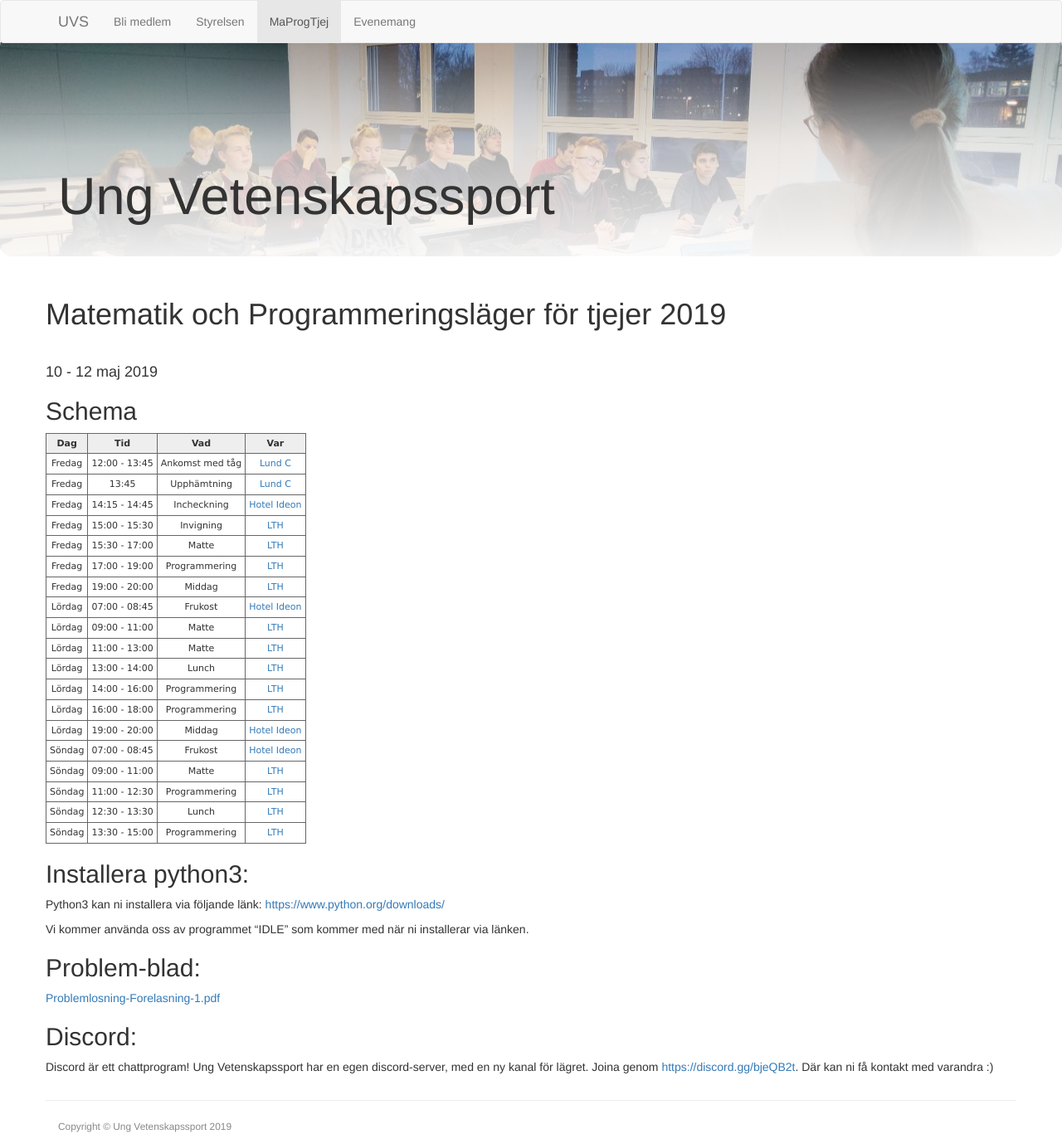
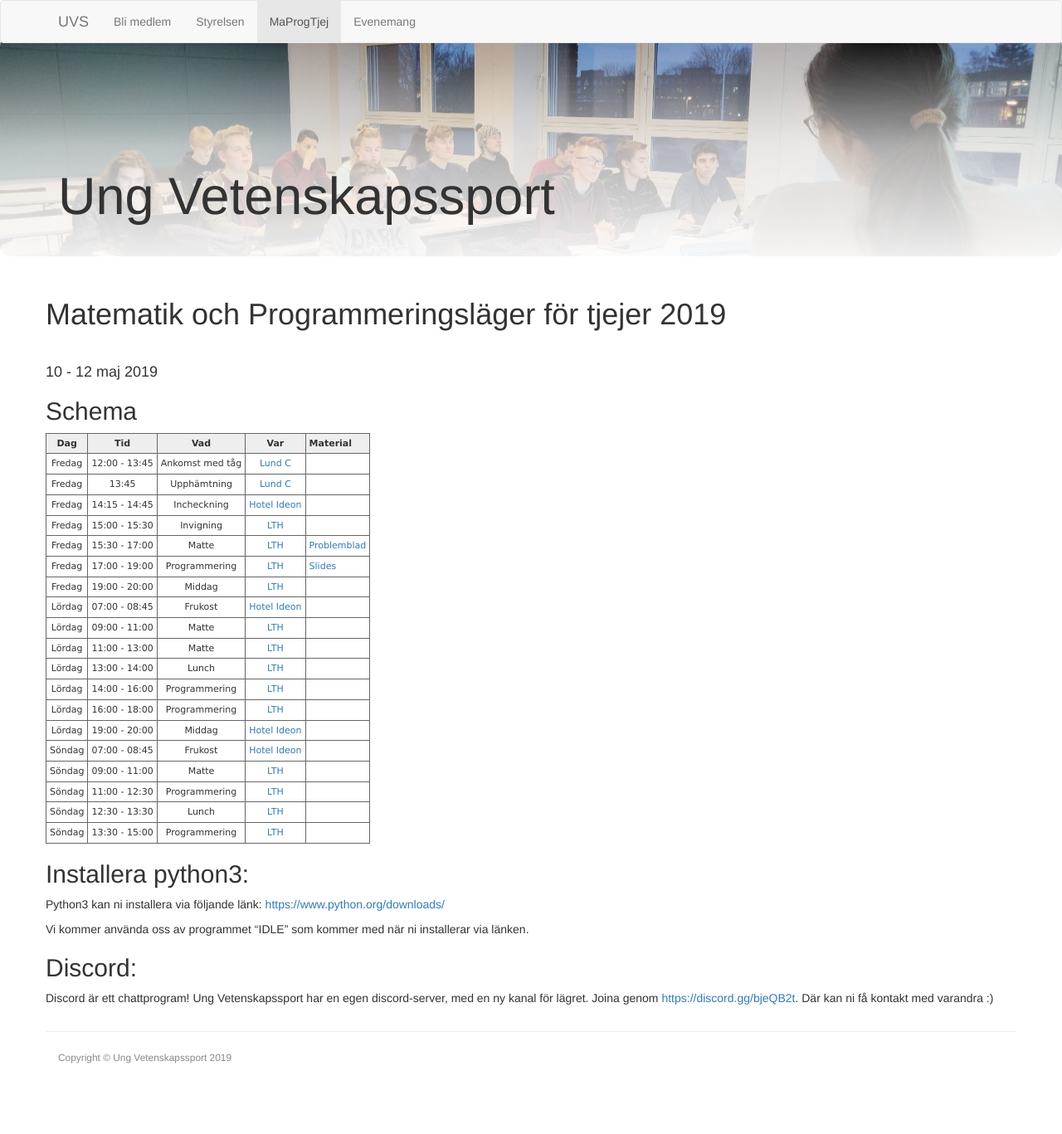
Before and after one commit to ungvetenskapssport/ungvetenskapssport.github.io, a Jekyll site: the page built from events/maprogtjej19.md, in a window 1280 px wide. Shown: the whole page at 83% size. Built offline with Jekyll 4.4.1, drawn with Linux system fonts in a browser that asks for light colours; nearby versions of some CDN libraries; after the commit the page ends 1284 px from its top, so only the background shows below that.

Commit message:
add link to slides

```diff
--- a/events/maprogtjej19.md
+++ b/events/maprogtjej19.md
@@ -8,27 +8,27 @@ title: "Matematik och Programmeringsläger för tjejer 2019"
 
 ## Schema
 
-| Dag        | Tid       | Vad   | Var     |
+| Dag        | Tid       | Vad   | Var     | Material |
 |:----------:|:----------:|:------:|:--------:|
 | Fredag     | 12:00 - 13:45 | Ankomst med tåg | [Lund C](https://goo.gl/maps/e2wLFsP6aU9Vwi2y9) |
 | Fredag     | 13:45         | Upphämtning | [Lund C](https://goo.gl/maps/e2wLFsP6aU9Vwi2y9) |
 | Fredag     | 14:15 - 14:45 | Incheckning | [Hotel Ideon](https://goo.gl/maps/dWF3aWSMbTYYaRqYA) |
 | Fredag     | 15:00 - 15:30 | Invigning | [LTH](https://goo.gl/maps/xfdAj8oKQwieeJtTA) |
-| Fredag     | 15:30 - 17:00 | Matte | [LTH](https://goo.gl/maps/xfdAj8oKQwieeJtTA) |
-| Fredag     | 17:00 - 19:00 | Programmering | [LTH](https://goo.gl/maps/xfdAj8oKQwieeJtTA) |
-| Fredag     | 19:00 - 20:00 | Middag | [LTH](https://goo.gl/maps/xfdAj8oKQwieeJtTA) |
-| Lördag     | 07:00 - 08:45 | Frukost | [Hotel Ideon](https://goo.gl/maps/dWF3aWSMbTYYaRqYA) |
-| Lördag     | 09:00 - 11:00 | Matte | [LTH](https://goo.gl/maps/xfdAj8oKQwieeJtTA) |
-| Lördag     | 11:00 - 13:00 | Matte | [LTH](https://goo.gl/maps/xfdAj8oKQwieeJtTA) |
-| Lördag     | 13:00 - 14:00 | Lunch | [LTH](https://goo.gl/maps/xfdAj8oKQwieeJtTA) |
-| Lördag     | 14:00 - 16:00 | Programmering | [LTH](https://goo.gl/maps/xfdAj8oKQwieeJtTA) |
-| Lördag     | 16:00 - 18:00 | Programmering | [LTH](https://goo.gl/maps/xfdAj8oKQwieeJtTA) |
-| Lördag     | 19:00 - 20:00 | Middag | [Hotel Ideon](https://goo.gl/maps/dWF3aWSMbTYYaRqYA) |
-| Söndag     | 07:00 - 08:45 | Frukost | [Hotel Ideon](https://goo.gl/maps/dWF3aWSMbTYYaRqYA) |
-| Söndag     | 09:00 - 11:00 | Matte | [LTH](https://goo.gl/maps/xfdAj8oKQwieeJtTA) |
-| Söndag     | 11:00 - 12:30 | Programmering | [LTH](https://goo.gl/maps/xfdAj8oKQwieeJtTA) |
-| Söndag     | 12:30 - 13:30 | Lunch | [LTH](https://goo.gl/maps/xfdAj8oKQwieeJtTA) |
-| Söndag     | 13:30 - 15:00 | Programmering | [LTH](https://goo.gl/maps/xfdAj8oKQwieeJtTA) |
+| Fredag     | 15:30 - 17:00 | Matte | [LTH](https://goo.gl/maps/xfdAj8oKQwieeJtTA) | [Problemblad](/assets/201905/Problemlosning-Forelasning-1.pdf)
+| Fredag     | 17:00 - 19:00 | Programmering | [LTH](https://goo.gl/maps/xfdAj8oKQwieeJtTA) | [Slides](https://docs.google.com/presentation/d/1cny5LYP0HtL2TGslr_ZBUxCxvYSomZDTQLzeh7Ap5S0/edit?usp=sharing) |
+| Fredag     | 19:00 - 20:00 | Middag | [LTH](https://goo.gl/maps/xfdAj8oKQwieeJtTA) | |
+| Lördag     | 07:00 - 08:45 | Frukost | [Hotel Ideon](https://goo.gl/maps/dWF3aWSMbTYYaRqYA) | |
+| Lördag     | 09:00 - 11:00 | Matte | [LTH](https://goo.gl/maps/xfdAj8oKQwieeJtTA) | |
+| Lördag     | 11:00 - 13:00 | Matte | [LTH](https://goo.gl/maps/xfdAj8oKQwieeJtTA) | |
+| Lördag     | 13:00 - 14:00 | Lunch | [LTH](https://goo.gl/maps/xfdAj8oKQwieeJtTA) | |
+| Lördag     | 14:00 - 16:00 | Programmering | [LTH](https://goo.gl/maps/xfdAj8oKQwieeJtTA) | |
+| Lördag     | 16:00 - 18:00 | Programmering | [LTH](https://goo.gl/maps/xfdAj8oKQwieeJtTA) | |
+| Lördag     | 19:00 - 20:00 | Middag | [Hotel Ideon](https://goo.gl/maps/dWF3aWSMbTYYaRqYA) | |
+| Söndag     | 07:00 - 08:45 | Frukost | [Hotel Ideon](https://goo.gl/maps/dWF3aWSMbTYYaRqYA) | |
+| Söndag     | 09:00 - 11:00 | Matte | [LTH](https://goo.gl/maps/xfdAj8oKQwieeJtTA) | |
+| Söndag     | 11:00 - 12:30 | Programmering | [LTH](https://goo.gl/maps/xfdAj8oKQwieeJtTA) | |
+| Söndag     | 12:30 - 13:30 | Lunch | [LTH](https://goo.gl/maps/xfdAj8oKQwieeJtTA) | |
+| Söndag     | 13:30 - 15:00 | Programmering | [LTH](https://goo.gl/maps/xfdAj8oKQwieeJtTA) | |
 
 ## Installera python3:
 Python3 kan ni installera via följande länk:
@@ -36,9 +36,5 @@ Python3 kan ni installera via följande länk:
 
 Vi kommer använda oss av programmet "IDLE" som kommer med när ni installerar via länken.
 
-## Problem-blad:
-
-[Problemlosning-Forelasning-1.pdf](/assets/201905/Problemlosning-Forelasning-1.pdf)
-
 ## Discord:
 Discord är ett chattprogram! Ung Vetenskapssport har en egen discord-server, med en ny kanal för lägret. Joina genom [https://discord.gg/bjeQB2t](https://discord.gg/bjeQB2t). Där kan ni få kontakt med varandra :)
```
